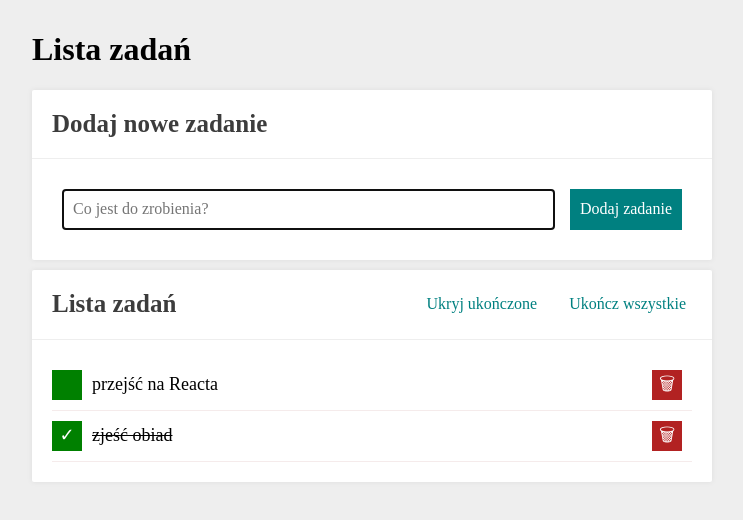
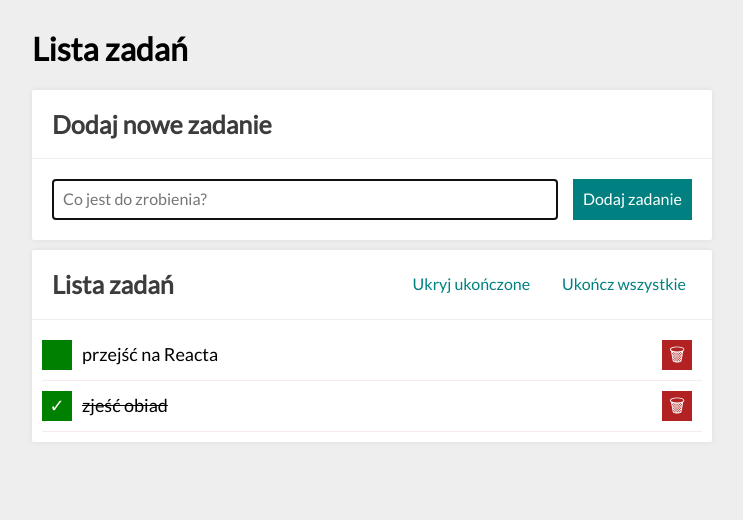
Before and after one commit to florekdeveloper/todo-list-react, a React (Create React App) app: page / in a window 1280 px wide. Shown: the top 520 px of the page, without its empty margins (268-1011 px from the left). Built offline with nearby package versions, Linux system fonts and the light colour scheme; a web font is replaced by a local one.

Commit message:
small changes in css

```diff
--- a/src/Section/index.js
+++ b/src/Section/index.js
@@ -6,9 +6,8 @@ const Section = ({ title, body, extraHeaderContent }) => (
             <h2 className="section__title">{title}</h2>
             {extraHeaderContent}
         </header>
-        <div className="section__body">
-            {body}
-        </div>
+        {body}
+
     </section >
 );
 
--- a/src/Section/style.css
+++ b/src/Section/style.css
@@ -27,7 +27,3 @@
     color: #3c3c3c;
     margin: 0;
 }
-
-.section__body {
-    padding: 10px;
-}
--- a/src/index.css
+++ b/src/index.css
@@ -1,12 +1,9 @@
 html {
   box-sizing: border-box;
   background-color: #eee;
+  font-family: 'Lato', sans-serif;
 }
 
 *, ::before, ::after {
   box-sizing: border-box;
 }
-
-.body {
-  font-family: 'Lato', sans-serif;
-}
```
